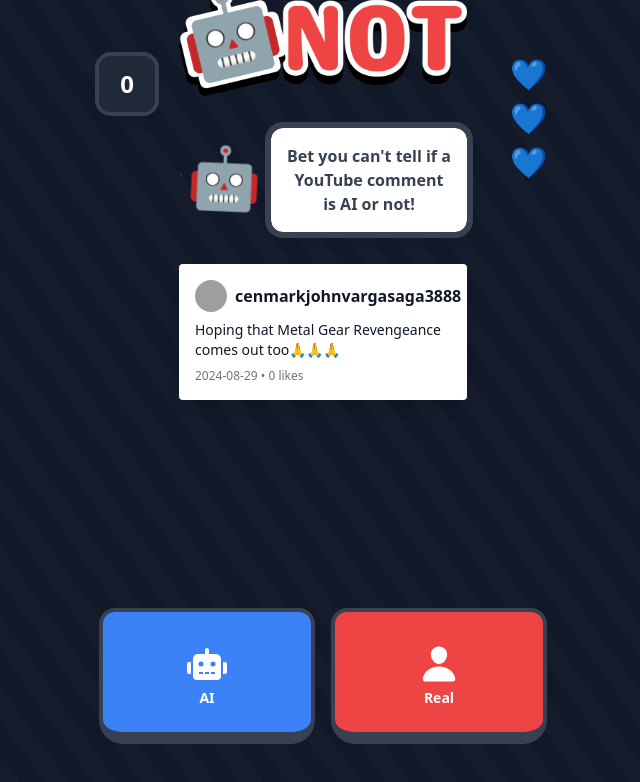
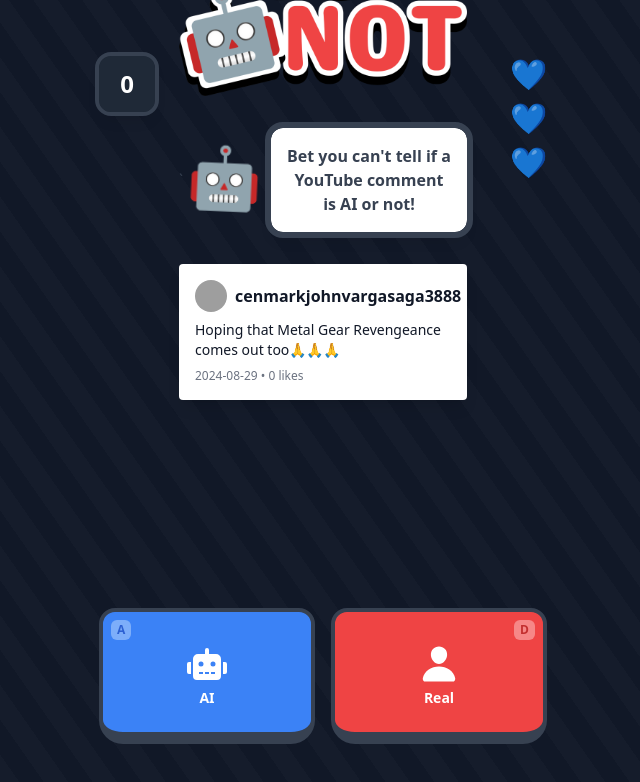
Before and after one commit to ace-lowder/ai-or-not, a React (Vite) app: page / in a window 1280 px wide. Both pictures are taken after a click on the button "Start". Shown: the top 782 px of the page, without its empty margins (317-957 px from the left). Built offline with nearby package versions, Linux system fonts and the light colour scheme; no server answers; grey boxes are pictures that could not be loaded.

Commit message:
Add keypress hints

```diff
--- a/src/components/GuessButton.tsx
+++ b/src/components/GuessButton.tsx
@@ -83,7 +83,7 @@ const GuessButton: React.FC<GuessButtonProps> = ({ type }) => {
 
   return (
     <button
-      className={`flex-grow flex flex-col items-center gap-1 text-sm text-white font-bold pt-6 px-4 rounded-2xl rounded-b-3xl border border-gray-700 border-4 ${
+      className={`relative flex-grow flex flex-col items-center gap-1 text-sm text-white font-bold pt-6 px-4 rounded-2xl rounded-b-3xl border border-gray-700 border-4 ${
         pressed
           ? `${bgColorMap[type]} pb-4 border-b-[6px] mt-2`
           : `${bgColorMap[type]} pb-6 border-b-[12px] transition-all duration-300`
@@ -92,6 +92,16 @@ const GuessButton: React.FC<GuessButtonProps> = ({ type }) => {
       disabled={disabled}
     >
       {iconMap[type]} {textMap[type]}
+      {type === 'ai' && (
+        <div className="hidden md:block absolute top-2 left-2 px-1.5 py-0.5 text-xs font-bold text-blue-800 bg-blue-200 rounded-md opacity-50">
+          A
+        </div>
+      )}
+      {type === 'real' && (
+        <div className="hidden md:block absolute top-2 right-2 px-1.5 py-0.5 text-xs font-bold text-red-800 bg-red-200 rounded-md opacity-50">
+          D
+        </div>
+      )}
     </button>
   );
 };
```
